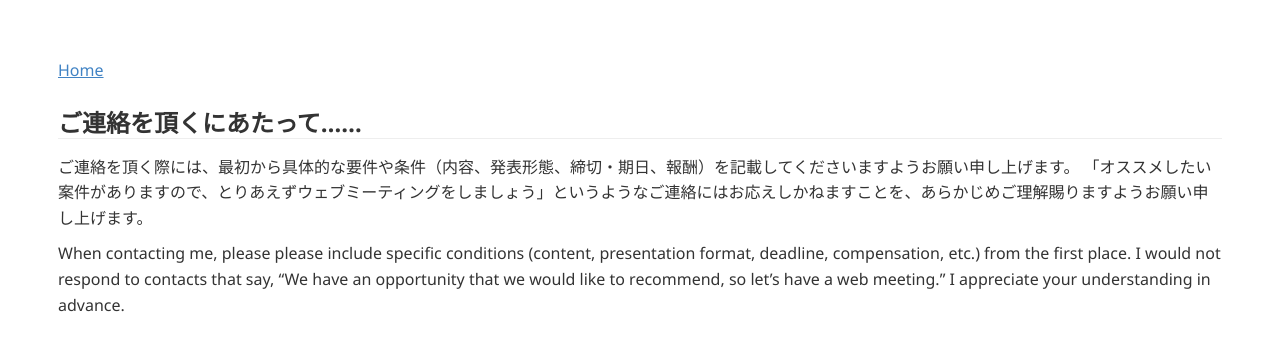
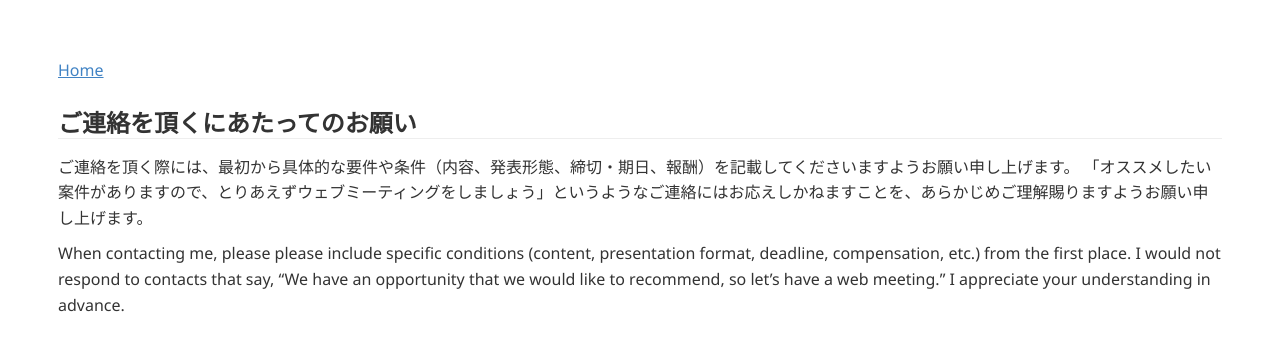
Before and after one commit to tnitoh/tnitoh.github.io, a Jekyll site: the page built from contact_note.md, in a window 1280 px wide. Shown: the top 351 px of the page. Built offline with Jekyll 4.4.1, drawn with Linux system fonts in a browser that asks for light colours; Markdown is read by kramdown in place of the engine named in the settings.

Commit message:
Update contact_note.md

```diff
--- a/contact_note.md
+++ b/contact_note.md
@@ -5,7 +5,7 @@ title: Toshihide Itoh's web page
 
 [Home](index.md)
 
-## ご連絡を頂くにあたって……
+## ご連絡を頂くにあたってのお願い
 
 ご連絡を頂く際には、最初から具体的な要件や条件（内容、発表形態、締切・期日、報酬）を記載してくださいますようお願い申し上げます。
 「オススメしたい案件がありますので、とりあえずウェブミーティングをしましょう」というようなご連絡にはお応えしかねますことを、あらかじめご理解賜りますようお願い申し上げます。
```
